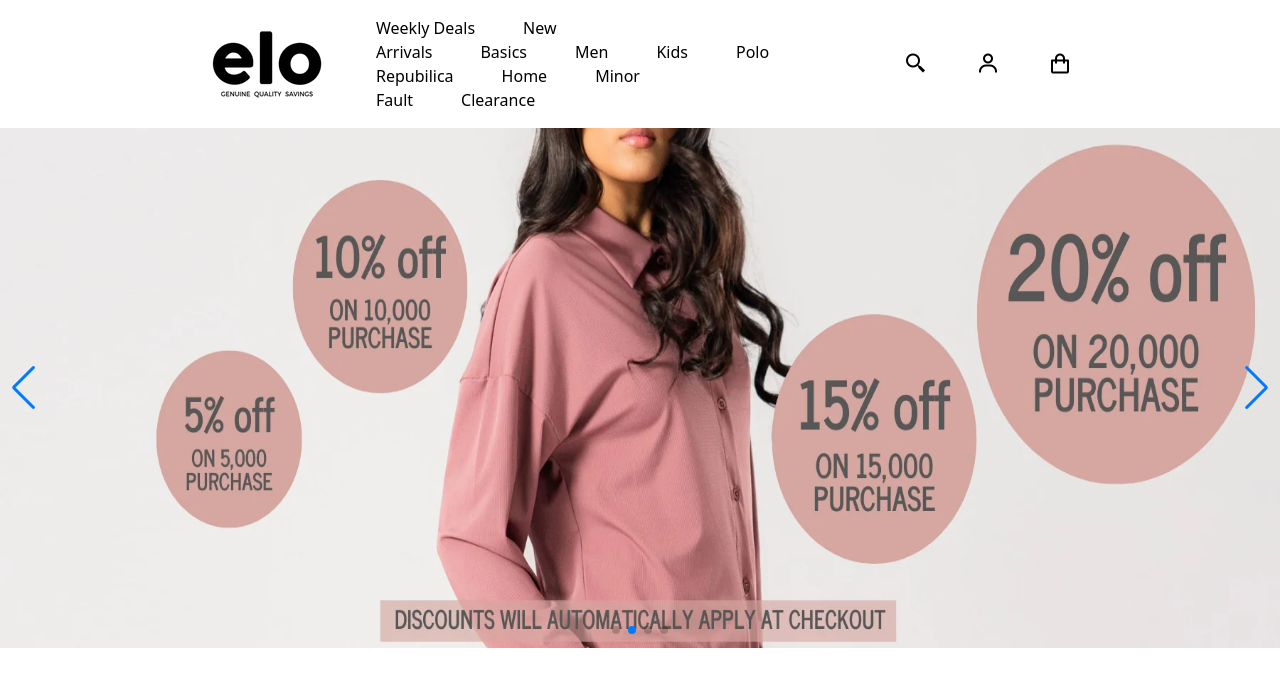
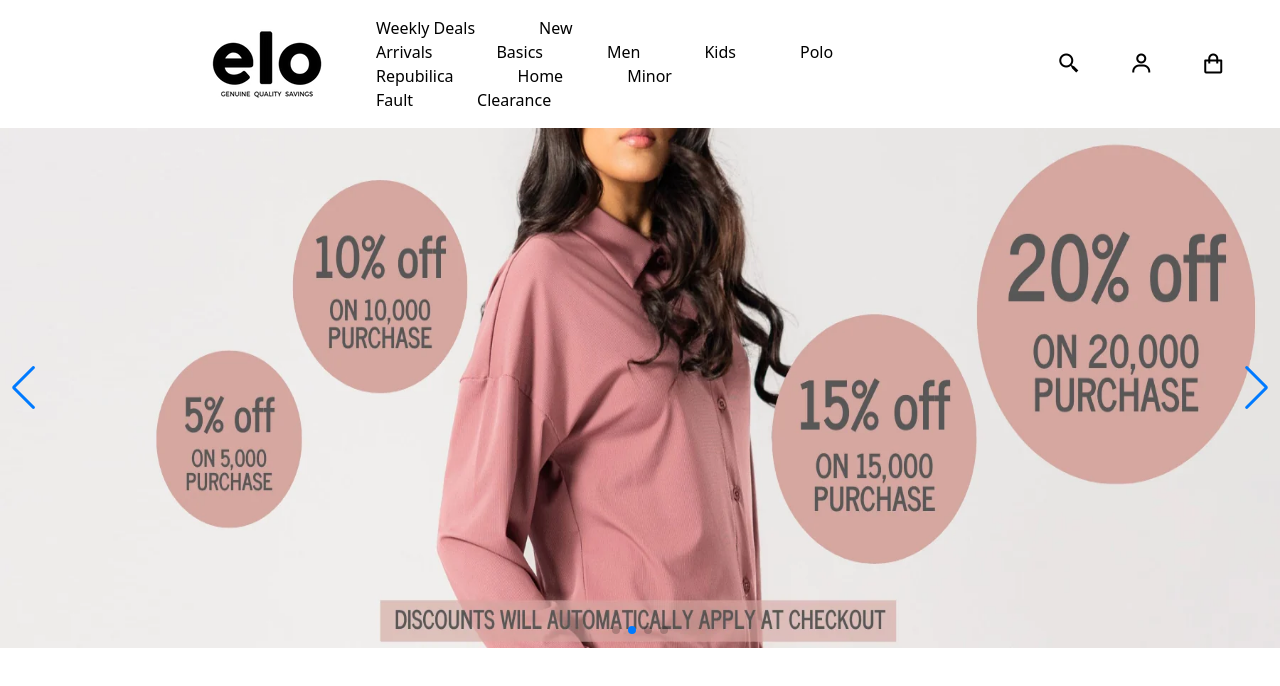
Before and after one commit to muneeb3123/apna-store, a React (Vite) app: page / in a window 1280 px wide. Shown: the top 686 px of the page. Built offline with nearby package versions, Linux system fonts and the light colour scheme.

Commit message:
increase gap in links

```diff
--- a/src/Component/Navbar/Navbar.jsx
+++ b/src/Component/Navbar/Navbar.jsx
@@ -5,16 +5,16 @@ const Navbar = () => {
   return (
     <header className='flex px-52 py-4 items-center gap-12'>
       <img src={logo} alt="Elo" />
-      <nav className='mr-4'>
-        <NavLink className='mr-12 "text-gray' to='#'>Weekly Deals</NavLink>
-        <NavLink className='mr-12 "text-gray' to='#'>New Arrivals</NavLink>
-        <NavLink className='mr-12 "text-gray' to='#'>Basics</NavLink>
-        <NavLink className='mr-12 "text-gray' to='#'>Men</NavLink>
-        <NavLink className='mr-12 "text-gray'to='#'>Kids</NavLink>
-        <NavLink className='mr-12 "text-gray' to='#'>Polo Repubilica</NavLink>
-        <NavLink className='mr-12 "text-gray' to='#'>Home</NavLink>
-        <NavLink className='mr-12 "text-gray' to='#'>Minor Fault</NavLink>
-        <NavLink className='mr-12 "text-gray' to='#'>Clearance</NavLink>
+      <nav className='mr-44'>
+        <NavLink className='mr-16 "text-gray' to='#'>Weekly Deals</NavLink>
+        <NavLink className='mr-16 "text-gray' to='#'>New Arrivals</NavLink>
+        <NavLink className='mr-16 "text-gray' to='#'>Basics</NavLink>
+        <NavLink className='mr-16 "text-gray' to='#'>Men</NavLink>
+        <NavLink className='mr-16 "text-gray'to='#'>Kids</NavLink>
+        <NavLink className='mr-16 "text-gray' to='#'>Polo Repubilica</NavLink>
+        <NavLink className='mr-16 "text-gray' to='#'>Home</NavLink>
+        <NavLink className='mr-16 "text-gray' to='#'>Minor Fault</NavLink>
+        <NavLink className='mr-16 "text-gray' to='#'>Clearance</NavLink>
       </nav>
       <div className="text-2xl flex gap-12">
       <i className='bx bx-search-alt-2' ></i>
```
